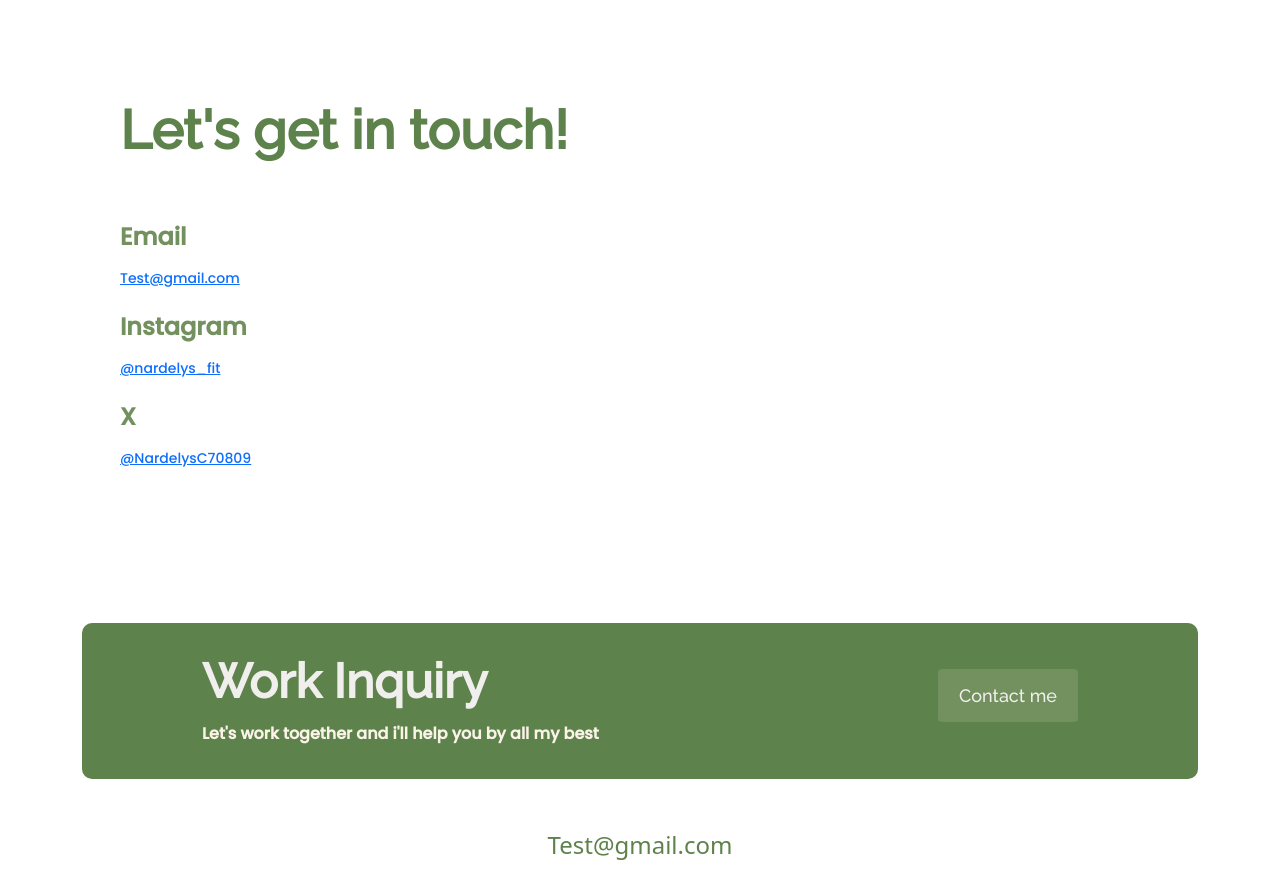
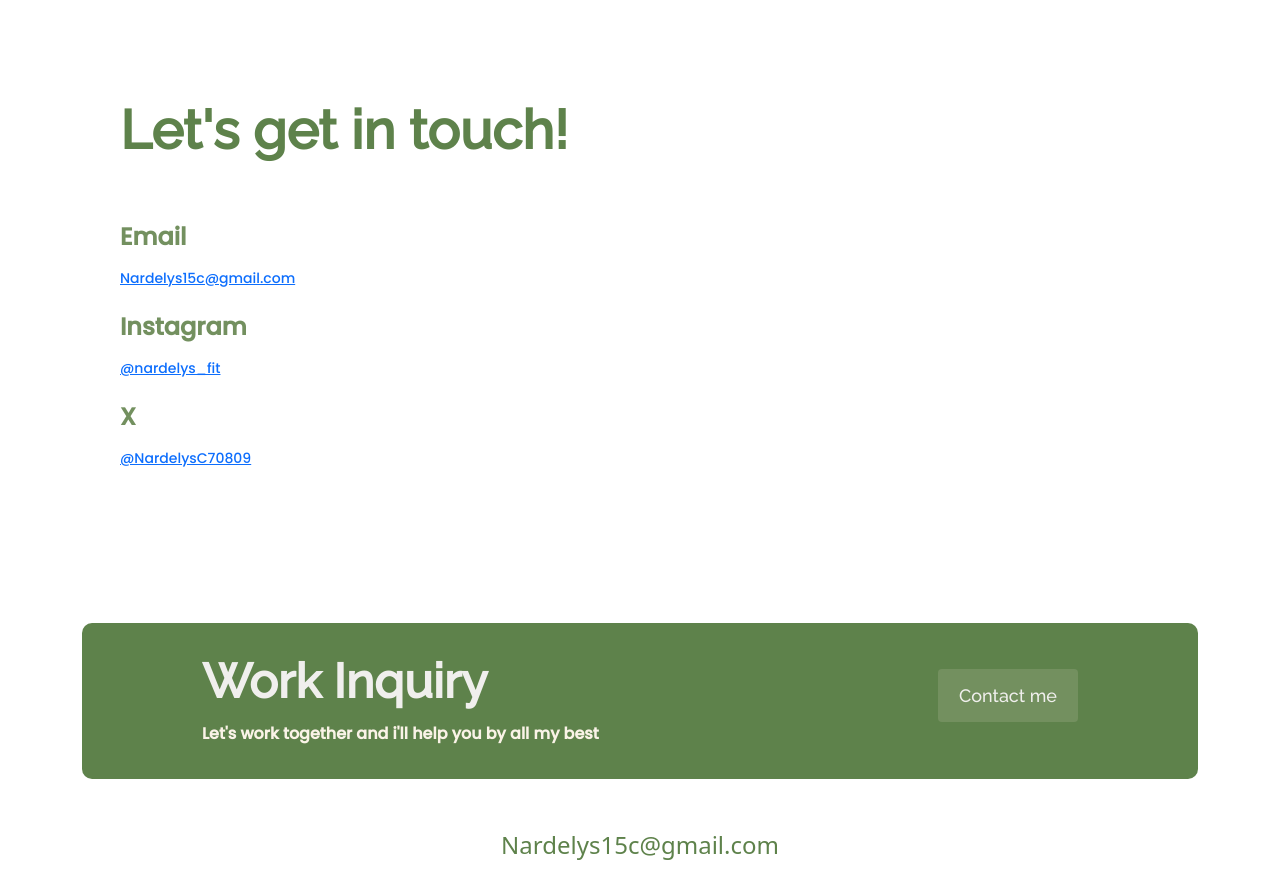
Before and after one commit to Nardelys15c/Portfolio-Project, a plain HTML site: page contact.html in a window 1280 px wide. Shown: the part 82-952 px from the top of the page. Drawn offline with nearby package versions, Linux system fonts and the light colour scheme.

Commit message:
edited name and email info

```diff
--- a/contact.html
+++ b/contact.html
@@ -25,6 +25,10 @@
       src="https://kit.fontawesome.com/98d7d176f6.js"
       crossorigin="anonymous"
     ></script>
+    <meta
+      name="description"
+      content="Contact Nardelys for any Front-end developer projects. She is based out of Florida"
+    />
     <title>Contact me</title>
   </head>
   <body>
@@ -54,7 +58,7 @@
         <h1 class="mb-5">Let's get in touch!</h1>
         <h3>Email</h3>
         <p>
-          <a href="mailto:Test@gmail.com"> Test@gmail.com</a>
+          <a href="mailto:Test@gmail.com"> Nardelys15c@gmail.com</a>
         </p>
         <h3>Instagram</h3>
         <p>
@@ -87,8 +91,11 @@
         </div>
       </div>
       <div class="d-flex justify-content-center mb-5">
-        <a href="mailto:Test@gmail.com" class="email-link" title="email me"
-          >Test@gmail.com</a
+        <a
+          href="mailto:Nardelys15c@gmail.com"
+          class="email-link"
+          title="email me"
+          >Nardelys15c@gmail.com</a
         >
       </div>
       <div class="social-links d-flex justify-content-center">
```
Also changed, not shown: about.html (+5 -2 lines), index.html (+5 -2 lines), work.html (+5 -2 lines).
